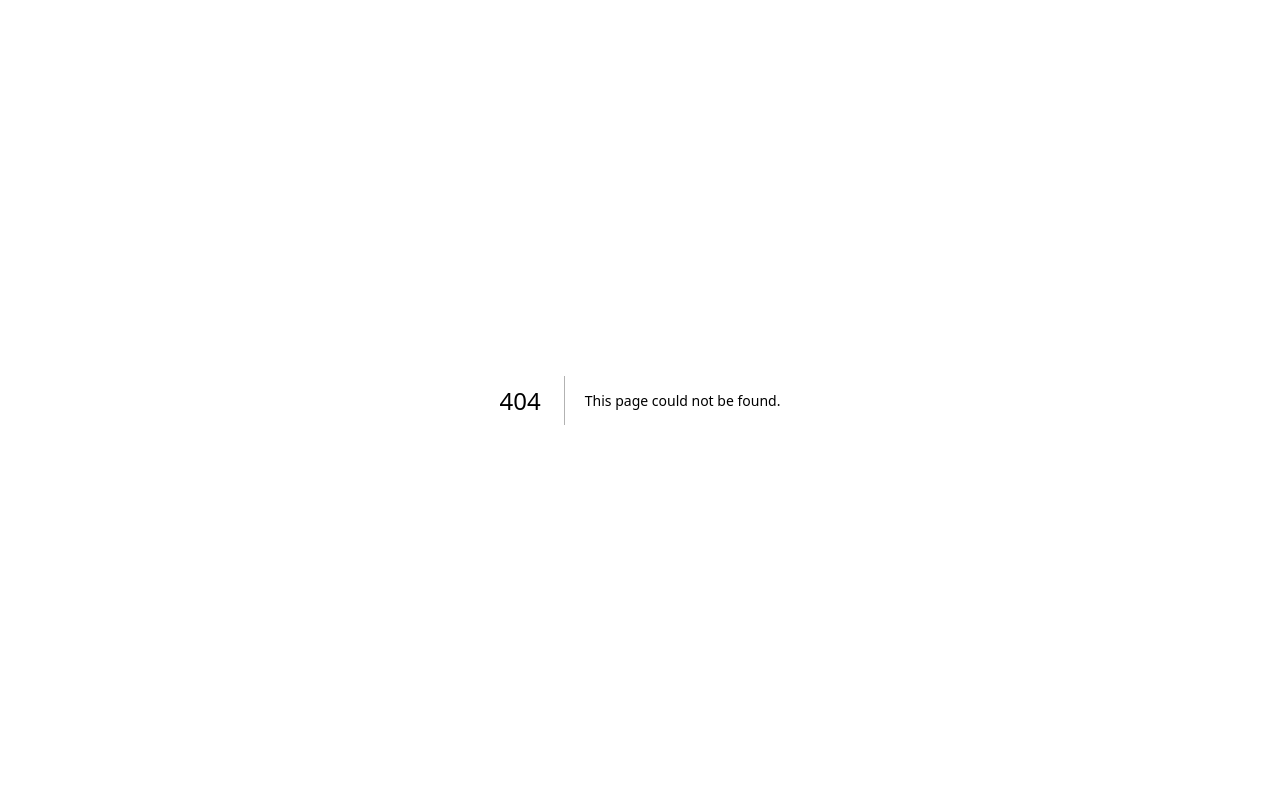
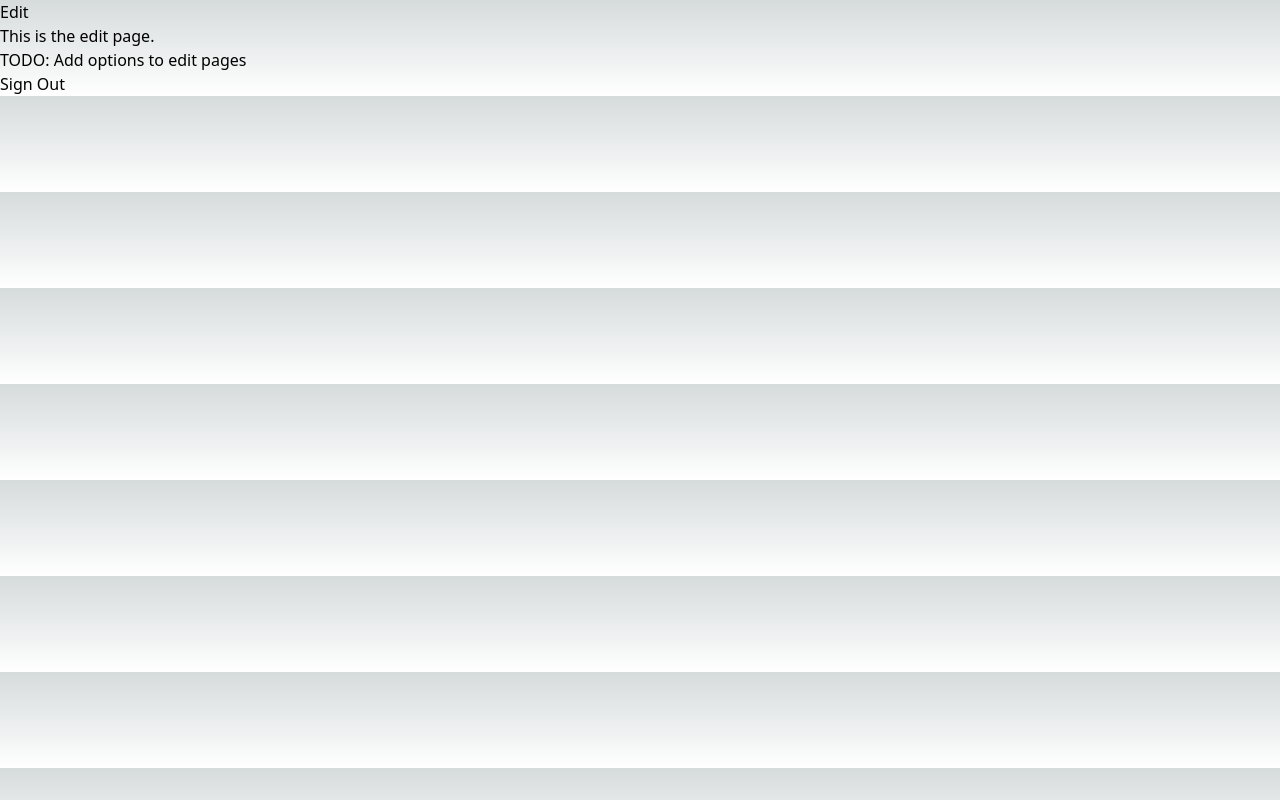
Before and after one commit to LideDevelops/liliths-memorial, a Next.js app in the folder liliths-memorial-client/: page /edit in a window 1280 px wide. Before the commit this address had no page. Built offline with nearby package versions, Linux system fonts and the light colour scheme.

Commit message:
Started with edit page, only accessable via login

```diff
--- /dev/null
+++ b/liliths-memorial-client/src/app/edit/layout.tsx
@@ -0,0 +1,9 @@
+import React, { ReactNode } from 'react';
+
+export default function Layout({ children }: { children: ReactNode }) {
+    return (
+      <>
+        <main>{children}</main>
+      </>
+    )
+  }
--- /dev/null
+++ b/liliths-memorial-client/src/app/edit/page.tsx
@@ -0,0 +1,10 @@
+import { SignOut } from "@/components/sign.out";
+
+export default function Edit() {
+    return <div>
+        <h1>Edit</h1>
+        <p>This is the edit page.</p>
+        <p>TODO: Add options to edit pages</p>
+        <SignOut></SignOut>
+    </div>
+  }
--- /dev/null
+++ b/liliths-memorial-client/src/components/sign.out.tsx
@@ -0,0 +1,14 @@
+import { signOut } from "@/auth"
+
+export function SignOut() {
+  return (
+    <form
+      action={async () => {
+        "use server"
+        await signOut()
+      }}
+    >
+      <button type="submit">Sign Out</button>
+    </form>
+  )
+}
```
Also changed, not shown: liliths-memorial-client/src/middleware.ts (+10 -1 lines).
